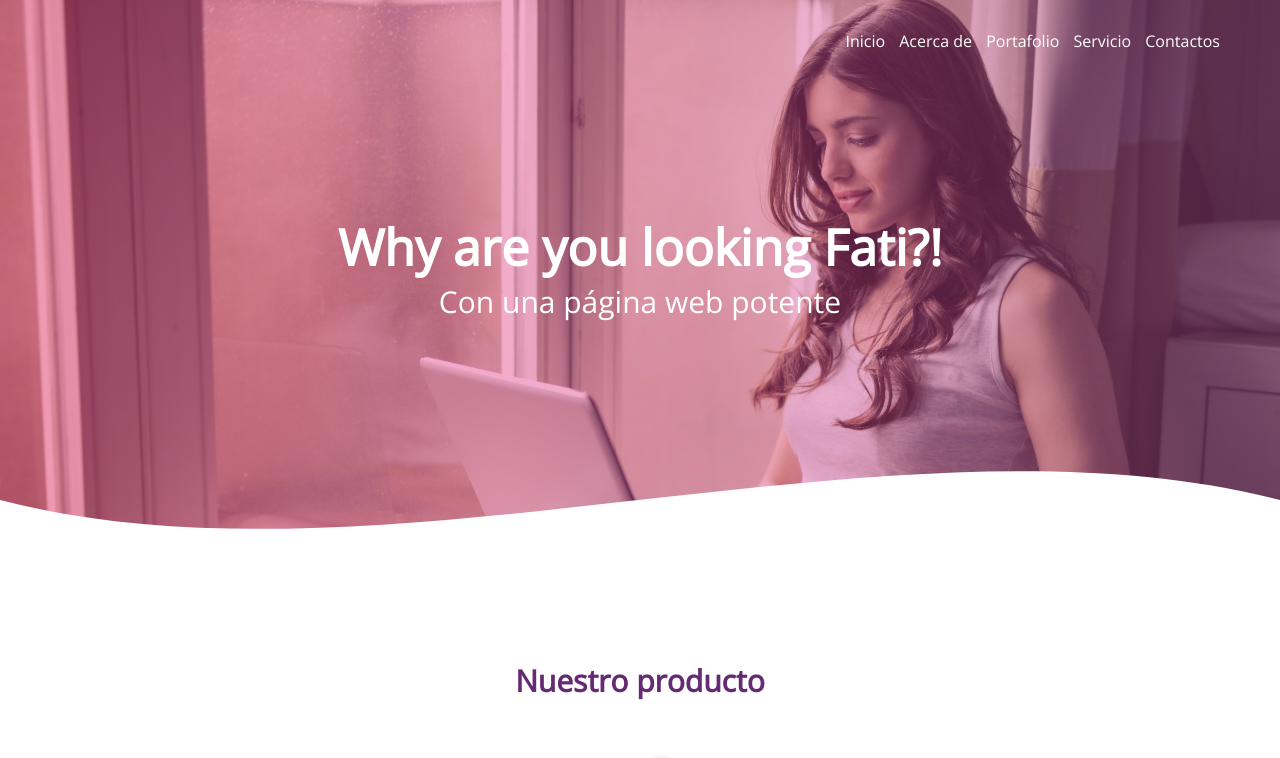
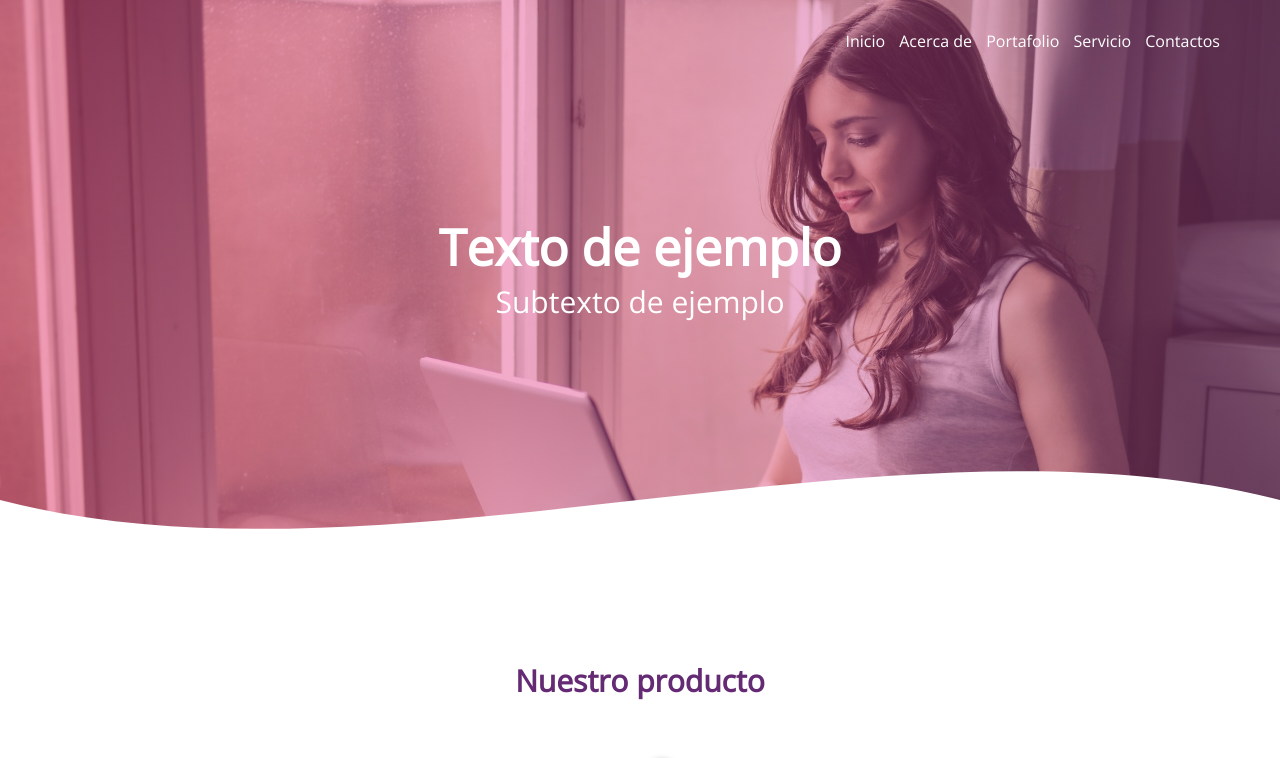
Before and after one commit to abdeleb/abdeleb.github.io, a plain HTML site: page index.html in a window 1280 px wide. Shown: the top 758 px of the page. Drawn offline with nearby package versions, Linux system fonts and the light colour scheme.

Commit message:
Disable troll text

```diff
--- a/index.html
+++ b/index.html
@@ -22,8 +22,8 @@
             <a href="">Contactos</a>
         </nav>
         <section class="textos-header">
-            <h1>Why are you looking Fati?!</h1>
-            <h2>Con una página web potente</h2>
+            <h1>Texto de ejemplo</h1>
+            <h2>Subtexto de ejemplo</h2>
         </section>
         <div class="wave" style="height: 150px; overflow: hidden">
             <svg viewBox="0 0 500 150" preserveAspectRatio="none" style="height: 100%; width: 100%">
```
